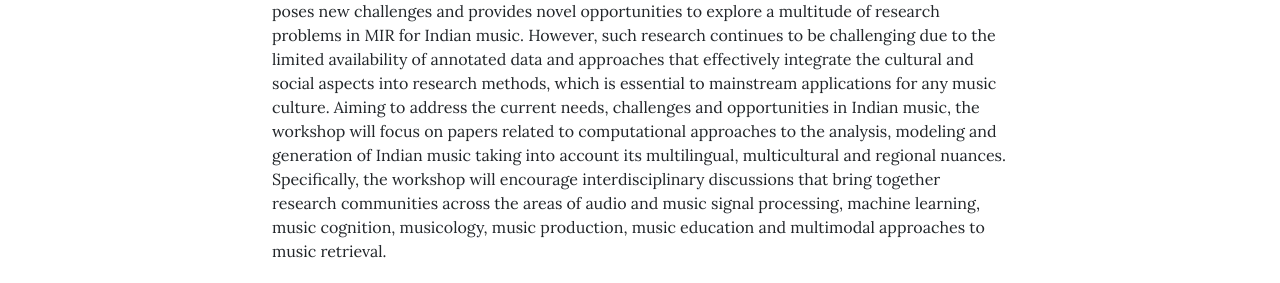
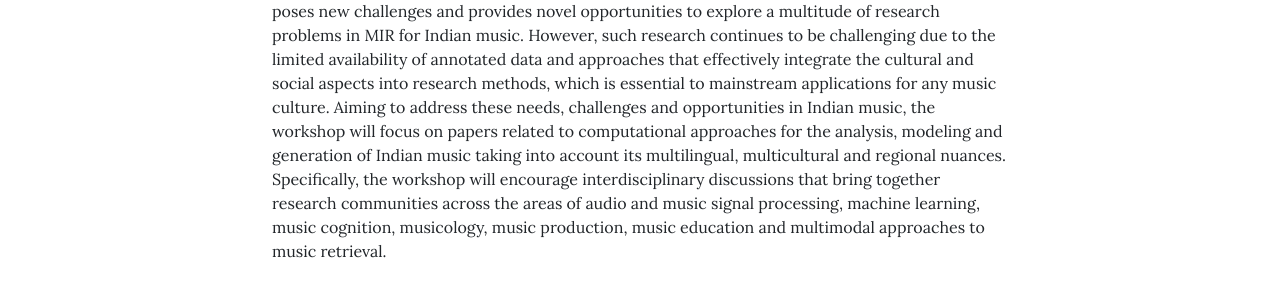
Before and after one commit to WIMAGA/wimaga.github.io, a Jekyll site: the page built from pages/home.md, in a window 1280 px wide. Shown: the part 678-961 px from the top of the page. Built offline with Jekyll 4.4.1, drawn with Linux system fonts in a browser that asks for light colours; some of the changed text lies outside the part shown.

Commit message:
Update home.md

```diff
--- a/pages/home.md
+++ b/pages/home.md
@@ -11,7 +11,7 @@ permalink: /
 
 Welcome to the website of the Workshop on Indian Music Analysis and Generative Applications (WIMAGA), a Satellite Workshop of the 2025 IEEE International Conference on Acoustics, Speech, and Signal Processing (ICASSP 2025). The workshop will be held in conjuction with ICASSP 2025, which will take place in Hyderabad, India from April 06 to April 11, 2025. The workshop is planned to be co-located with ICASSP 2025 and held adjacent to the dates of the conference (exact date of the workshop will be announced soon).
 
-Music Information Research (MIR) spans a wide range of problems and tools that are ultimately grounded in signal processing and machine learning. With a long tradition of diverse art, folk and film music cultures and the recent growth of applications for music in an emerging market, India poses new challenges and provides novel opportunities to explore a multitude of research problems in MIR for Indian music. However, such research continues to be challenging due to the limited availability of annotated data and approaches that effectively integrate the cultural and social aspects into research methods, which is essential to mainstream applications for any music culture. Aiming to address the current needs, challenges and opportunities in Indian music, the workshop will focus on papers related to computational approaches to the analysis, modeling and generation of Indian music taking into account its multilingual, multicultural and regional nuances. Specifically, the workshop will encourage interdisciplinary discussions that bring together research communities across the areas of audio and music signal processing, machine learning, music cognition, musicology, music production, music education and multimodal approaches to music retrieval.
+Music Information Research (MIR) spans a wide range of problems and tools that are ultimately grounded in signal processing and machine learning. With a long tradition of diverse art, folk and film music cultures and the recent growth of applications for music in an emerging market, India poses new challenges and provides novel opportunities to explore a multitude of research problems in MIR for Indian music. However, such research continues to be challenging due to the limited availability of annotated data and approaches that effectively integrate the cultural and social aspects into research methods, which is essential to mainstream applications for any music culture. Aiming to address these needs, challenges and opportunities in Indian music, the workshop will focus on papers related to computational approaches for the analysis, modeling and generation of Indian music taking into account its multilingual, multicultural and regional nuances. Specifically, the workshop will encourage interdisciplinary discussions that bring together research communities across the areas of audio and music signal processing, machine learning, music cognition, musicology, music production, music education and multimodal approaches to music retrieval.
 
 ### **<span style="color:#2B547E">Important Dates</span>**
 
```
